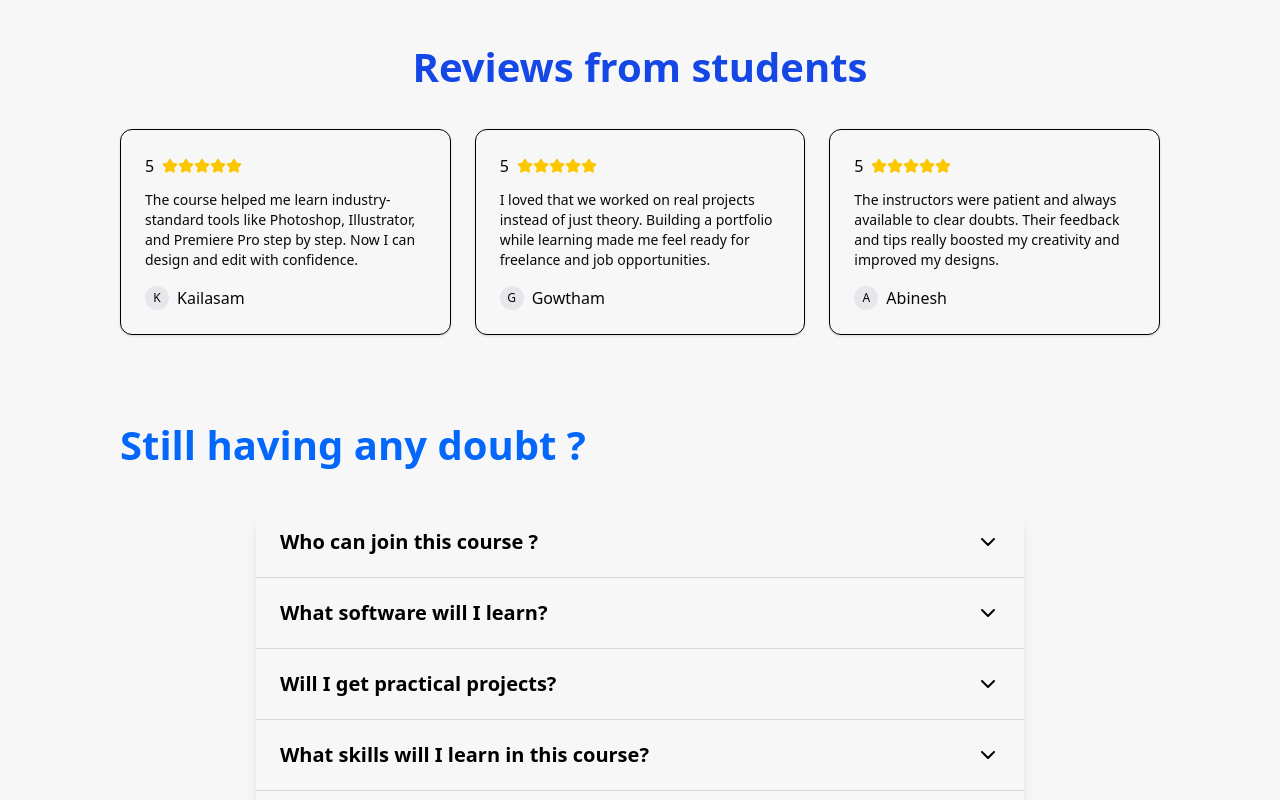
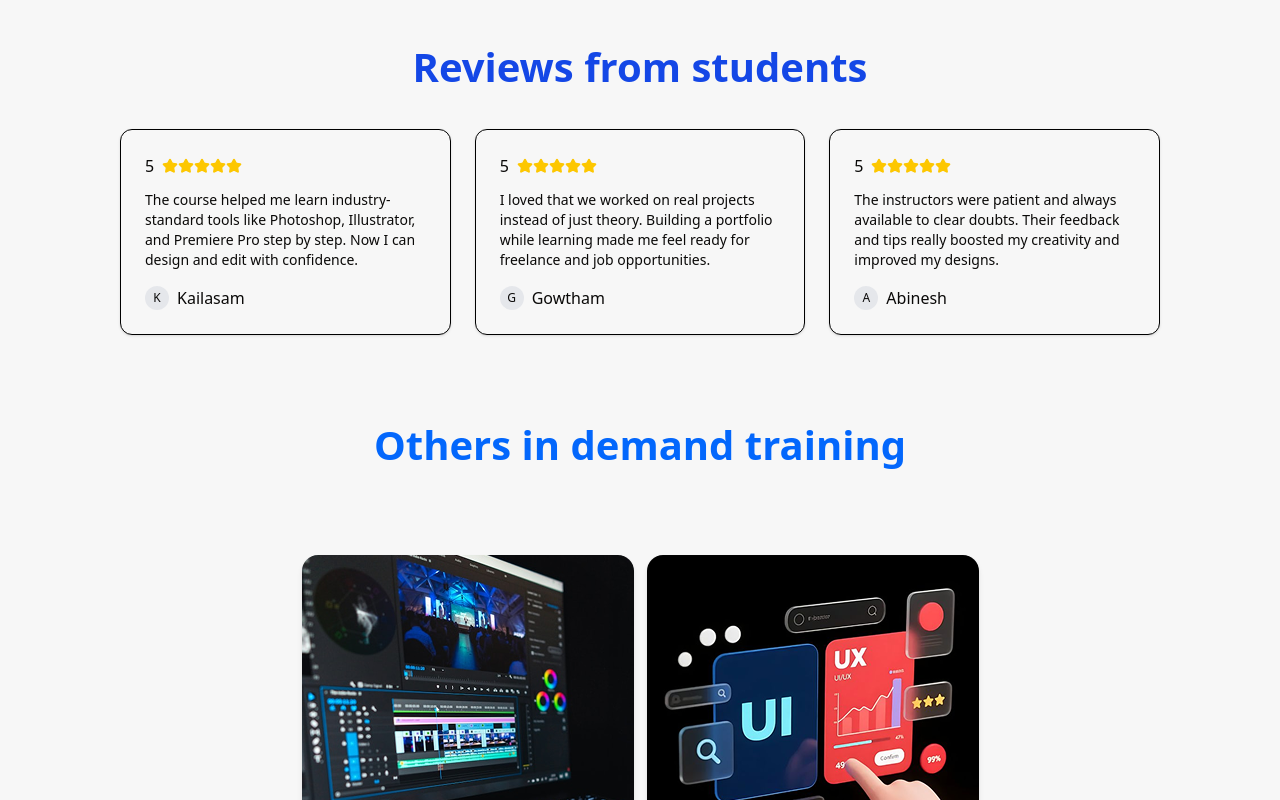
Before and after one commit to eaone226/Eaonewebsitecodebase, a React (Vite) app: page /courseland/graphic-design in a window 1280 px wide. Shown: the part 2000-2800 px from the top of the page. Built offline with nearby package versions, Linux system fonts and the light colour scheme.

Commit message:
Course section is added now

```diff
--- a/src/Screen/coursedes_screen.jsx
+++ b/src/Screen/coursedes_screen.jsx
@@ -4,7 +4,6 @@ import Courses from "../Components/Course";
 import { useParams } from "react-router-dom";
 import Navbar from "../Components/Navbar";
 import Footer from "../Components/Footer";
-
 const HeroSection = () => {
   const [openIndex, setOpenIndex] = useState(null);
   const contentRefs = useRef([]);
@@ -193,6 +192,14 @@ const HeroSection = () => {
         </div>
       </div>
 
+      {/* Courses */}
+      <div className="px-[120px] pb-16">
+        <h1 className="text-[40px] font-bold text-[#0367fc] text-center mb-8">
+          Others in demand training
+        </h1>
+        <Courses showTitle={false} excludeId={courseId} />
+      </div>
+
       {/* FAQ */}
       <div className="px-[120px] pb-20">
         <h2 className="text-[40px] font-bold text-[#0367fc] mb-8">
```
